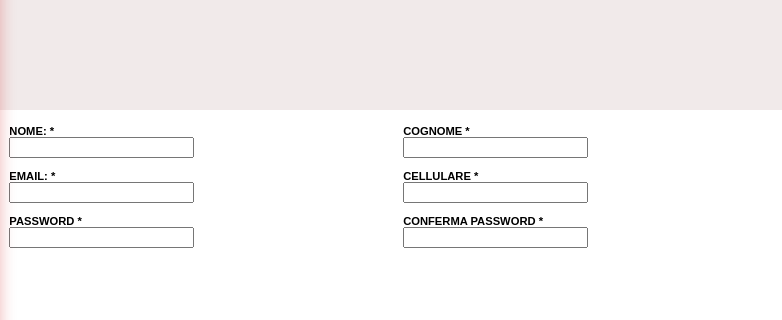
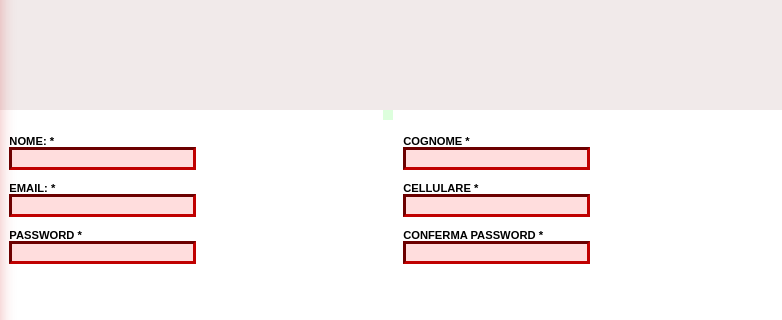
Before and after one commit to stebra1972/modiscr, a plain HTML site: page index.html in a window 1280 px wide. Shown: the part 290-610 px from the top of the page, 498-1280 px from the left. Drawn offline with Linux system fonts and the light colour scheme.

Commit message:
fourth commit

```diff
--- a/index.html
+++ b/index.html
@@ -39,14 +39,15 @@
                                 <label for="NOME">NOME:</label>
                                 <strong><span aria-label="required">*</span></strong>
                                 <br>
-                                <input type="NOME" id="NOME" name="NOME" required />
+                                <input type="NOME" id="NOME" name="NOME" required type="text" pattern="[a-z]+"/>
+
                                 </li>
                                 <br>
                                 <li>
                                 <label for="mail">EMAIL:</label>
                                     <strong><span aria-label="required">*</span></strong>
                                     <br>
-                                    <input type="email" id="mail" name="email" />
+                                    <input type="email" id="mail" name="email" type="email" required type="text"  />
                                     <br>
                                     </li>
                                     <br>
@@ -54,7 +55,7 @@
                                     <label for="password">PASSWORD</label>
                                     <strong><span aria-label="required">*</span></strong>
                                     <br>
-                                    <input type="password" id="password" name="password" />
+                                    <input type="password" id="password" name="password" type="password" required type="password"  />
                                     </li>
                                     <br>
                                 </ul>
@@ -66,21 +67,21 @@
                                     <label for="lastname">COGNOME</label>
                                     <strong><span aria-label="required">*</span></strong>
                                     <br>
-                                    <input type="text" id="lastname" name="last_name" />
+                                    <input type="text" id="lastname" name="last_name" required type="text" pattern="[a-z]+"/>
                                     </li>
                                     <br>
                                     <li>
                                     <label for="phone">CELLULARE</label>
                                     <strong><span aria-label="required">*</span></strong>
                                     <br>
-                                    <input type="phone" id="phone" name="phone" />
+                                    <input type="tel" id="phone" name="phone" input type="tel"  pattern="[3-9]{3}[0-9]{7}" required />
                                     </li>
                                    <br>
                                     <li>
                                     <label for="confermapw">CONFERMA PASSWORD</label>
                                     <strong><span aria-label="required">*</span></strong>
                                     <br>
-                                    <input type="password" id="confermapw" name="password" />
+                                    <input type="password" id="password" name="password" type="password" required type="password"  />
                                     </li>
                                     <br>
                                 </ul>
--- a/style.css
+++ b/style.css
@@ -172,3 +172,35 @@ body, html {
     margin: 15px;
     opacity: 0.2;
 }
+
+
+
+.field {
+  margin: 1px;
+  padding: 1px;
+}
+
+input:invalid {
+  background-color: #ffdddd;
+}
+
+form:invalid {
+  border: 5px solid #ffdddd;
+}
+
+input:valid {
+  background-color: #ddffdd;
+}
+
+form:valid {
+  border: 5px solid #ddffdd;
+}
+
+input:required {
+  border-color: #800000;
+  border-width: 3px;
+}
+
+input:required:invalid {
+  border-color: #c00000;
+}
```
